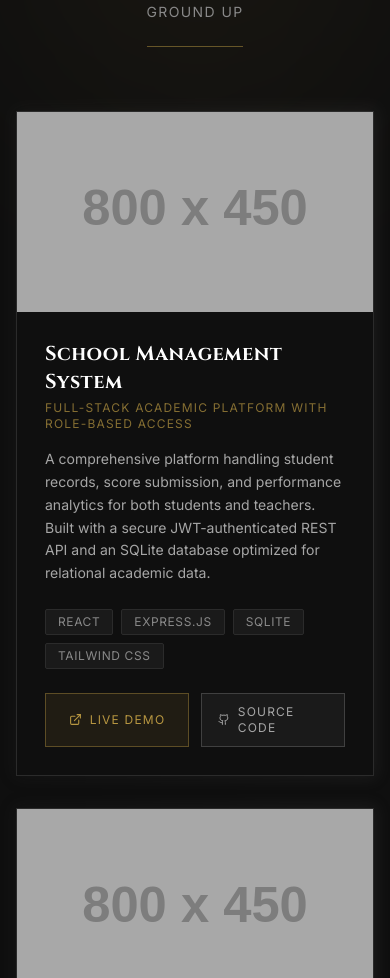
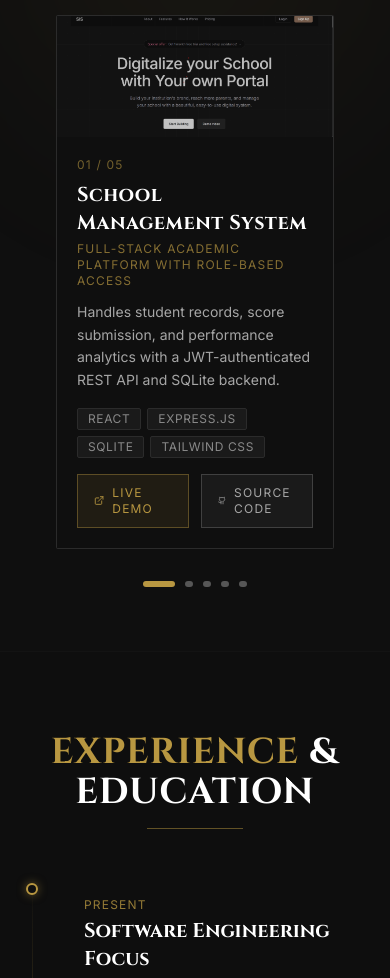
Before and after one commit to yabuxd/portfolio, a React (Vite) app: page / in a window 390 px wide. Shown: the part 3120-4098 px from the top of the page. Built offline with nearby package versions, Linux system fonts and the light colour scheme.

Commit message:
oshell project linked and screenshot inserted in project

```diff
--- a/src/components/Projects.jsx
+++ b/src/components/Projects.jsx
@@ -1,29 +1,41 @@
-import { motion } from 'framer-motion';
-import { ExternalLink, Github } from 'lucide-react';
+import { useRef, useState, useEffect } from 'react';
+import { motion, AnimatePresence } from 'framer-motion';
+import { ExternalLink, Github, ChevronLeft, ChevronRight } from 'lucide-react';
+import SchoolManagementSystemImg from "/public/school-managment.png"
+
 
 const projects = [
   {
     title: "School Management System",
     tagline: "Full-stack academic platform with role-based access",
-    description: "A comprehensive platform handling student records, score submission, and performance analytics for both students and teachers. Built with a secure JWT-authenticated REST API and an SQLite database optimized for relational academic data.",
+    description: "Handles student records, score submission, and performance analytics with a JWT-authenticated REST API and SQLite backend.",
     tech: ["React", "Express.js", "SQLite", "Tailwind CSS"],
     github: "https://github.com/yabuxd/student-managment",
     demo: "#",
-    image: "https://placehold.co/800x450/1a1a1a/b89741?text=School+Management+System&font=playfair-display",
+    image: SchoolManagementSystemImg,
   },
   {
-    title: "Network Packet Analyzer",
-    tagline: "TCP/IP traffic simulation and routing engine",
-    description: "A systems-level simulation tool that intercepts and classifies network traffic, implementing core TCP/IP routing protocols from scratch. Uses custom graph-based data structures for efficient multi-hop packet routing under load.",
-    tech: ["C/C++", "Networking", "Data Structures"],
-    github: "#",
+    title: "MovieXD",
+    tagline: "Cinematic streaming platform with watchlist and discovery",
+    description: "A sleek movie streaming app with real-time TMDB data, watchlist management, and a cinematic dark-mode UI built for immersive browsing.",
+    tech: ["React", "Vite", "TMDB API", "Tailwind CSS"],
+    github: "https://github.com/yabuxd/moviexd",
     demo: "#",
-    image: "https://placehold.co/800x450/1a1a1a/b89741?text=Network+Packet+Analyzer&font=playfair-display",
+    image: "https://placehold.co/800x450/0d0d0d/b89741?text=MovieXD&font=playfair-display",
+  },
+  {
+    title: "OShell",
+    tagline: "Unix-like Command Line Shell",
+    description: "A custom Unix shell built in C that supports interactive, batch, and pipeline modes, featuring process management, command parsing, variable expansion, I/O redirection, and signal handling.",
+    tech: ["C", "Operating Systems", "Process Management", "Unix"],
+    github: "https://github.com/yabuxd/oshell",
+    demo: "#",
+    image: "https://placehold.co/800x450/1a1a1a/b89741?text=OShell&font=playfair-display",
   },
   {
     title: "Cinematic E-Commerce",
     tagline: "Premium full-stack shopping experience",
-    description: "A visually striking e-commerce app featuring animated product transitions, real-time cart state management with Zustand, and a seamless checkout flow backed by Express and MongoDB. Optimized for fast load times via code splitting.",
+    description: "Features animated transitions, real-time cart state with Zustand, and a seamless checkout flow backed by Express and MongoDB.",
     tech: ["React", "Tailwind CSS", "Express", "MongoDB"],
     github: "#",
     demo: "#",
@@ -32,7 +44,7 @@ const projects = [
   {
     title: "Algorithmic Path Finder",
     tagline: "Interactive visualizer for graph traversal algorithms",
-    description: "An educational tool that animates Dijkstra and A* pathfinding on dynamically generated grid mazes. Renders 10,000+ cells smoothly using optimized Canvas 2D APIs and supports real-time obstacle placement.",
+    description: "Animates Dijkstra and A* pathfinding on dynamic grid mazes, rendering 10,000+ cells smoothly via Canvas 2D APIs.",
     tech: ["JavaScript", "HTML5 Canvas", "Algorithms"],
     github: "#",
     demo: "#",
@@ -41,17 +53,57 @@ const projects = [
 ];
 
 export default function Projects() {
+  const [current, setCurrent] = useState(0);
+  const [direction, setDirection] = useState(1); // 1 = forward, -1 = backward
+  const [hovering, setHovering] = useState(false);
+  const total = projects.length;
+
+  const goTo = (index, dir) => {
+    setDirection(dir);
+    setCurrent(index);
+  };
+
+  const prev = () => goTo((current - 1 + total) % total, -1);
+  const next = () => goTo((current + 1) % total, 1);
+
+  // Keyboard navigation
+  useEffect(() => {
+    const handler = (e) => {
+      if (e.key === 'ArrowLeft') prev();
+      if (e.key === 'ArrowRight') next();
+    };
+    window.addEventListener('keydown', handler);
+    return () => window.removeEventListener('keydown', handler);
+  }, [current]);
+
+  const variants = {
+    enter: { opacity: 0, scale: 0.98 },
+    center: {
+      opacity: 1,
+      scale: 1,
+      transition: { duration: 0.22, ease: 'easeOut' },
+    },
+    exit: {
+      opacity: 0,
+      scale: 0.98,
+      transition: { duration: 0.15, ease: 'easeIn' },
+    },
+  };
+
+  const project = projects[current];
+
   return (
-    <section id="projects" className="py-32 relative">
-      <div className="absolute top-0 right-0 w-96 h-96 bg-gold-burned/5 blur-[100px] -z-10 rounded-full pointer-events-none"></div>
+    <section id="projects" className="py-16 relative">
+      <div className="absolute top-0 right-0 w-96 h-96 bg-gold-burned/5 blur-[100px] -z-10 rounded-full pointer-events-none" />
 
       <div className="max-w-7xl mx-auto px-4 sm:px-6 lg:px-8">
+        {/* Heading */}
         <motion.div
           initial={{ opacity: 0, y: 30 }}
           whileInView={{ opacity: 1, y: 0 }}
           viewport={{ once: true }}
           transition={{ duration: 0.8 }}
-          className="text-center mb-16"
+          className="text-center mb-8"
         >
           <h2 className="font-cinzel text-4xl md:text-5xl font-bold text-white mb-4 tracking-wide">
             FEATURED <span className="text-gold-burned">PROJECTS</span>
@@ -59,58 +111,66 @@ export default function Projects() {
           <p className="font-inter text-graphite-400 max-w-2xl mx-auto uppercase tracking-widest text-sm">
             Selected works: built from the ground up
           </p>
-          <div className="w-24 h-[1px] bg-gold-burned/50 mx-auto mt-6"></div>
+          <div className="w-24 h-[1px] bg-gold-burned/50 mx-auto mt-6" />
         </motion.div>
 
-        <div className="grid grid-cols-1 md:grid-cols-2 gap-8">
-          {projects.map((project, index) => (
+        {/* Carousel wrapper */}
+        <div
+          className="relative px-10 md:px-16"
+          onMouseEnter={() => setHovering(true)}
+          onMouseLeave={() => setHovering(false)}
+        >
+          {/* Card track — centered narrow card */}
+          <div className="overflow-hidden rounded-sm max-w-2xl mx-auto">
+            <AnimatePresence mode="sync">
               <motion.div
-              key={index}
-              initial={{ opacity: 0, y: 50 }}
-              whileInView={{ opacity: 1, y: 0 }}
-              viewport={{ once: true, margin: "-50px" }}
-              transition={{ duration: 0.6, delay: index * 0.1 }}
-              className="group relative flex flex-col"
+                key={current}
+                variants={variants}
+                initial="enter"
+                animate="center"
+                exit="exit"
+                className="group relative flex flex-col bg-graphite-950 border border-graphite-800 hover:border-gold-burned/40 transition-all duration-500 hover:shadow-[0_0_40px_rgba(184,151,65,0.12)]"
               >
-              {/* Gold glow on hover */}
-              <div className="absolute -inset-0.5 bg-gradient-to-r from-graphite-800 to-graphite-600 rounded-sm blur opacity-20 group-hover:opacity-60 group-hover:from-gold-burned/40 group-hover:to-gold-burned/10 transition duration-500 pointer-events-none"></div>
-
-              <div className="relative flex flex-col h-full bg-graphite-950 border border-graphite-800 group-hover:border-gold-burned/40 transition-all duration-400 group-hover:shadow-[0_0_24px_rgba(184,151,65,0.15)]">
-
-                {/* Screenshot / Preview */}
-                <div className="aspect-video w-full overflow-hidden bg-graphite-900">
+                {/* Project image — full width on top */}
+                <div className="w-full aspect-[16/7] overflow-hidden bg-graphite-900 flex-shrink-0">
                   <img
                     src={project.image}
                     alt={`${project.title} preview`}
-                    className="w-full h-full object-cover transition-transform duration-500 group-hover:scale-105 opacity-80 group-hover:opacity-100"
+                    className="w-full h-full object-cover transition-transform duration-700 group-hover:scale-105 opacity-80 group-hover:opacity-100"
                     loading="lazy"
                   />
                 </div>
 
-                {/* Card Body */}
-                <div className="flex flex-col flex-grow p-7">
+                {/* Card body — right 45% */}
+                <div className="flex flex-col flex-grow p-5 justify-between">
+                  <div>
+                    {/* Counter badge */}
+                    <span className="font-inter text-xs tracking-widest uppercase text-gold-burned/60 mb-2 block">
+                      {String(current + 1).padStart(2, '0')} / {String(total).padStart(2, '0')}
+                    </span>
+
                     <h3 className="font-cinzel text-xl text-white font-bold tracking-wide group-hover:text-gold-light transition-colors mb-1">
                       {project.title}
                     </h3>
-                  <p className="font-inter text-gold-burned/70 text-xs tracking-widest uppercase mb-4">
+                    <p className="font-inter text-gold-burned/70 text-xs tracking-widest uppercase mb-3">
                       {project.tagline}
                     </p>
-
-                  <p className="font-inter text-graphite-300 text-sm leading-relaxed mb-6 flex-grow">
+                    <p className="font-inter text-graphite-300 text-sm leading-relaxed mb-4">
                       {project.description}
                     </p>
 
                     {/* Tech Stack */}
-                  <div className="flex flex-wrap gap-2 mb-6">
+                    <div className="flex flex-wrap gap-1.5 mb-4">
                       {project.tech.map((t, i) => (
-                      <span key={i} className="px-3 py-1 text-xs font-inter uppercase tracking-wider text-graphite-400 bg-graphite-900 border border-graphite-800 rounded-sm">
+                        <span key={i} className="px-2.5 py-0.5 text-xs font-inter uppercase tracking-wider text-graphite-400 bg-graphite-900 border border-graphite-800 rounded-sm">
                           {t}
                         </span>
                       ))}
                     </div>
+                  </div>
 
                   {/* Action Buttons */}
-                  <div className="flex gap-3 mt-auto">
+                  <div className="flex gap-3">
                     <a
                       href={project.demo}
                       target="_blank"
@@ -131,9 +191,59 @@ export default function Projects() {
                     </a>
                   </div>
                 </div>
+              </motion.div>
+            </AnimatePresence>
           </div>
-            </motion.div>
+
+          {/* ← Prev Arrow */}
+          <motion.button
+            onClick={prev}
+            aria-label="Previous project"
+            initial={false}
+            animate={{ opacity: hovering ? 1 : 0, x: hovering ? 0 : -8 }}
+            transition={{ duration: 0.25 }}
+            className="absolute left-0 top-1/2 -translate-y-1/2 -translate-x-5 z-20
+                       flex items-center justify-center w-12 h-12
+                       bg-graphite-950/90 border border-gold-burned/40 text-gold-burned
+                       hover:bg-gold-burned hover:text-black hover:border-gold-burned
+                       transition-colors duration-300 shadow-[0_0_20px_rgba(184,151,65,0.2)]
+                       focus:outline-none focus:ring-2 focus:ring-gold-burned/50"
+          >
+            <ChevronLeft size={20} />
+          </motion.button>
+
+          {/* → Next Arrow */}
+          <motion.button
+            onClick={next}
+            aria-label="Next project"
+            initial={false}
+            animate={{ opacity: hovering ? 1 : 0, x: hovering ? 0 : 8 }}
+            transition={{ duration: 0.25 }}
+            className="absolute right-0 top-1/2 -translate-y-1/2 translate-x-5 z-20
+                       flex items-center justify-center w-12 h-12
+                       bg-graphite-950/90 border border-gold-burned/40 text-gold-burned
+                       hover:bg-gold-burned hover:text-black hover:border-gold-burned
+                       transition-colors duration-300 shadow-[0_0_20px_rgba(184,151,65,0.2)]
+                       focus:outline-none focus:ring-2 focus:ring-gold-burned/50"
+          >
+            <ChevronRight size={20} />
+          </motion.button>
+
+          {/* Dot indicators */}
+          <div className="flex justify-center gap-2.5 mt-8">
+            {projects.map((_, i) => (
+              <button
+                key={i}
+                onClick={() => goTo(i, i > current ? 1 : -1)}
+                aria-label={`Go to project ${i + 1}`}
+                className={`transition-all duration-300 rounded-full focus:outline-none
+                  ${i === current
+                    ? 'w-8 h-1.5 bg-gold-burned'
+                    : 'w-2 h-1.5 bg-graphite-600 hover:bg-graphite-400'
+                  }`}
+              />
             ))}
+          </div>
         </div>
       </div>
     </section>
```
Also changed, not shown: public/School-managment.png (added). Lines whose indentation alone changed are shown as unchanged.
